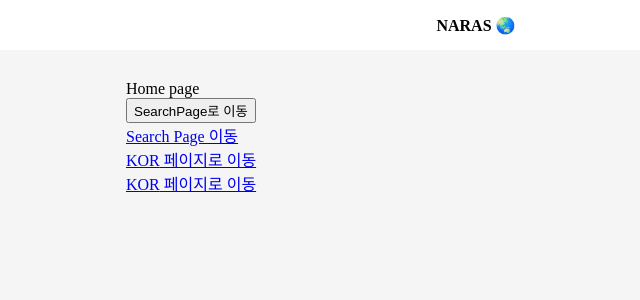
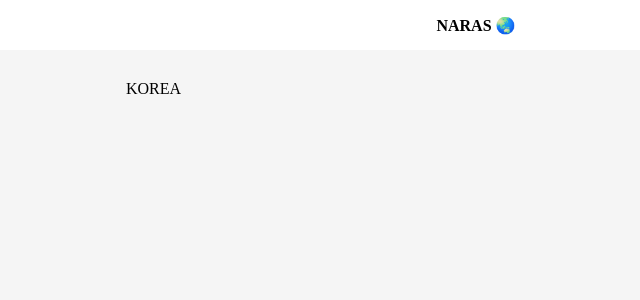
Before and after one commit to HYHYJ/learn-react-and-next, a Next.js app in the folder section12/: page / in a window 1280 px wide. Shown: the top 300 px of the page, without its empty margins (164-804 px from the left). Built offline with nearby package versions, Linux system fonts and the light colour scheme.

Commit message:
📝 14-1 SSR 적용하기(1)

```diff
--- a/section12/pages/index.js
+++ b/section12/pages/index.js
@@ -1,42 +1,17 @@
-//CSR: 서버에 요청 안보내고 자체적으로 컴포넌트를 바꾸는
-import Link from "next/link";
-import { useRouter } from "next/router";
+export default function Home({ name }) {
+  console.log("Home");
+  return <div>{name}</div>;
+}
+//SSR 방식으로 된다
+export const getServerSideProps = async () => {
+  // SSR을 위해 서버측에서 페이지 컴포넌트에게 전달할 데이터를 설정하는 함수
 
-export default function Home() {
-  const code = "KOR";
-  //라우터 기능이 담김
-  const router = useRouter();
-
-  const onClickButton = () => {
-    //다른 곳으로 이동
-    router.push({
-      pathname: "/country/[code]",
-      query: { code: code },
-    });
+  //서버에서만 실행되서 브라우저의 console에 안나옴
+  console.log("getServerSideProps Called");
+  return {
+    //?무조건 객체로 설정하기
+    props: {
+      name: "KOREA",
+    },
   };
-  return (
-    <div>
-      Home page
-      <div>
-        <button onClick={onClickButton}>SearchPage로 이동</button>
-      </div>
-      <div>
-        <Link href={"/search"}>Search Page 이동</Link>
-      </div>
-      <div>
-        <Link href={`/country/${code}`}>{code} 페이지로 이동</Link>
-      </div>
-      {/* 이동하고자 하는 */}
-      <div>
-        <Link
-          href={{
-            pathname: "/country/[code]",
-            query: { code: code },
-          }}
-        >
-          {code} 페이지로 이동
-        </Link>
-      </div>
-    </div>
-  );
-}
+};
```
